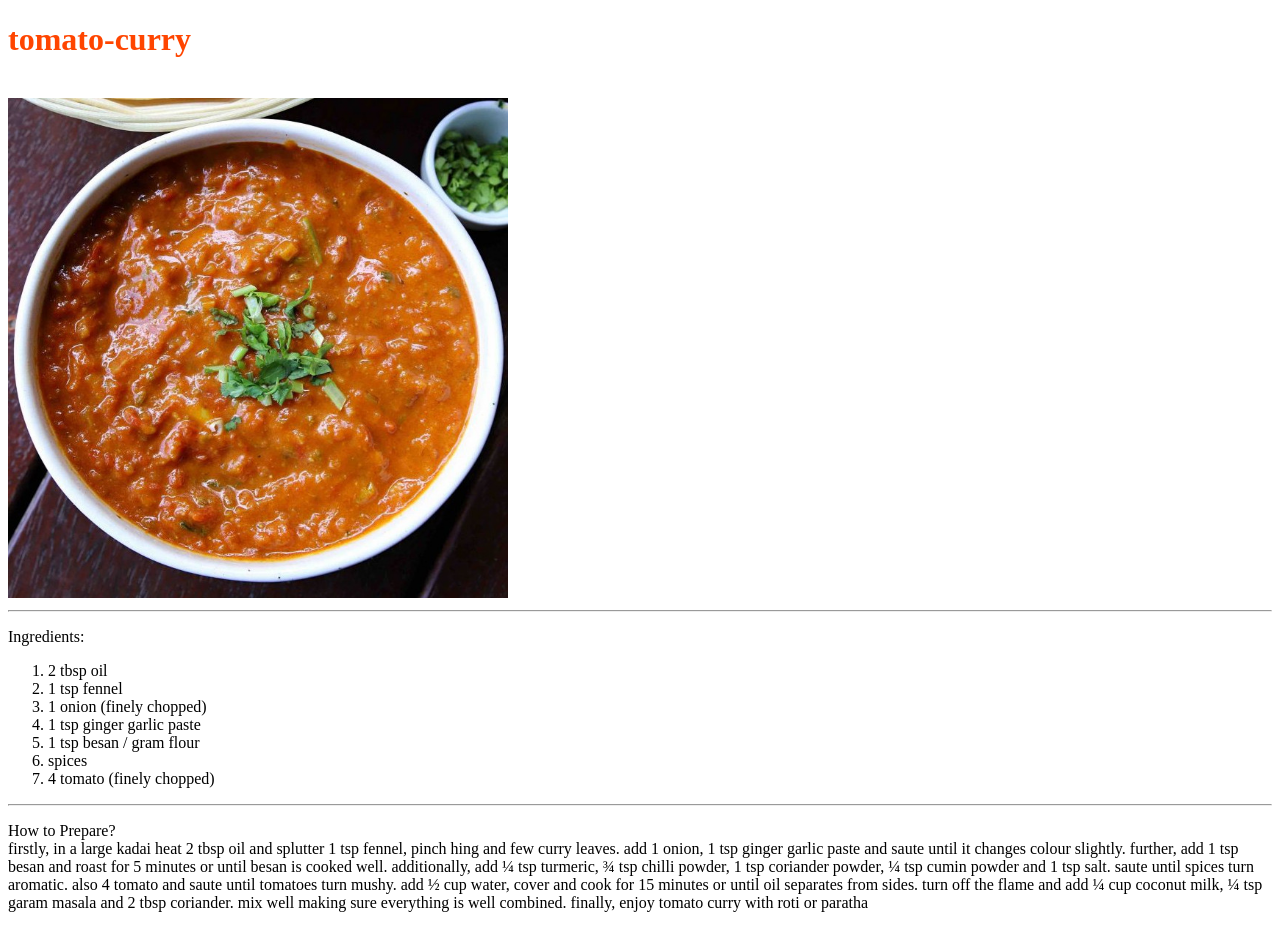
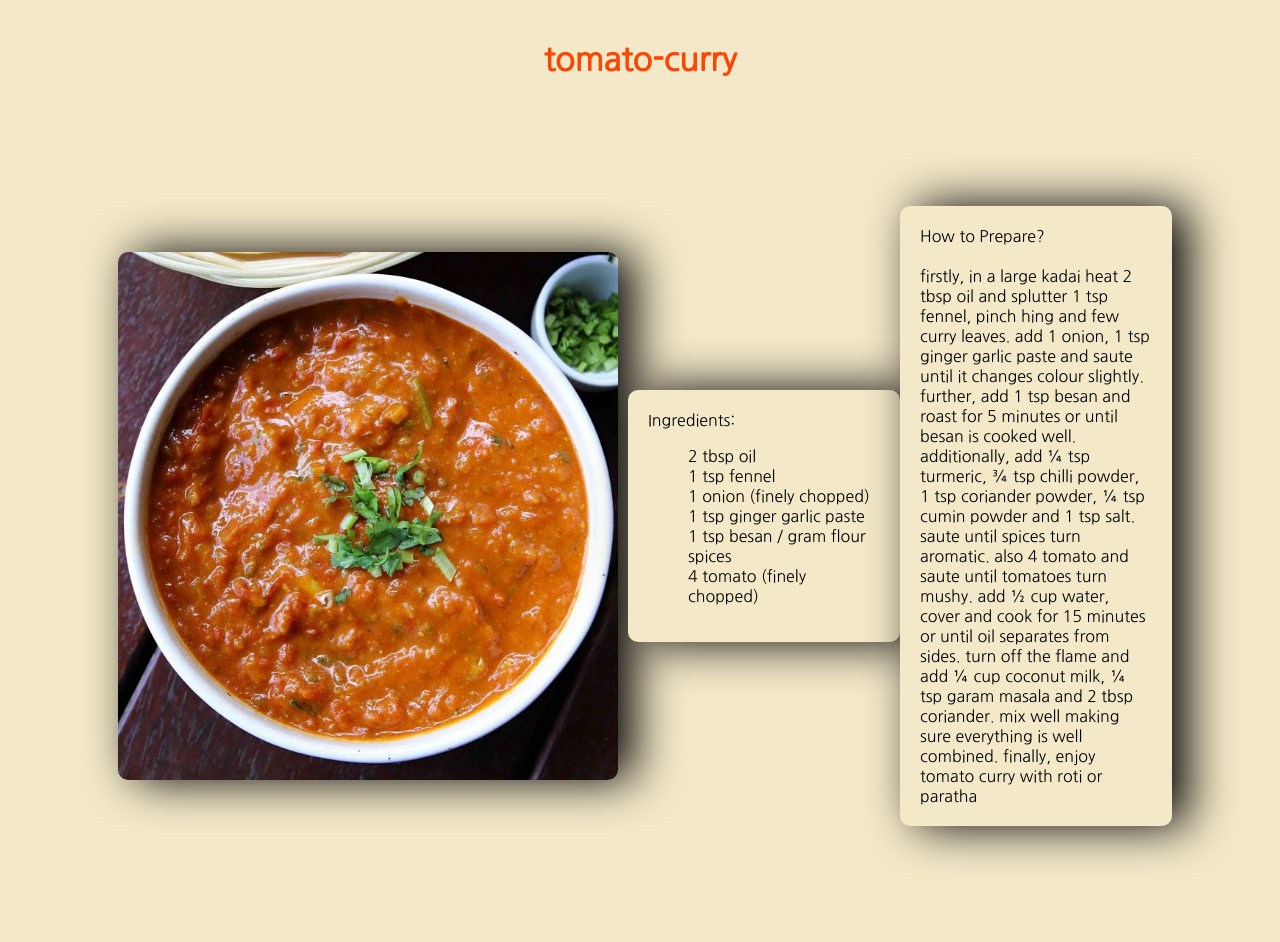
Before and after one commit to Aditi002-holo/odin-recipes, a plain HTML site: page recipes/tomato-curry.html in a window 1280 px wide. Drawn offline with Linux system fonts and the light colour scheme.

Commit message:
added cards and used flexbox :)

```diff
--- a/recipes/tomato-curry.css
+++ b/recipes/tomato-curry.css
@@ -1,3 +1,53 @@
+body {
+    background-color: rgb(243, 233, 201);
+    font-family: 'Nanum Gothic', sans-serif;
+}
+
+.main {
+    display: flex;
+    justify-content: space-around;
+    align-items: center;;
+    margin: 50px;
+    padding: 50px;
+}
+
 .title {
+    border: 0px solid black;
+    border-radius: 5px;
     color: orangered;
+    margin: 30px;
+    padding: 10px;
+    text-align: center;
 }
+
+.flex-card {
+    display: flex;
+    width: 500px;
+    height: auto;
+    background: #fff;
+    margin: 16px auto;
+}
+
+.card {
+    height: auto;
+    width: 500px;
+    background-color: #fff;
+    border-radius: 10px;
+    box-shadow: 1rem 0 3rem #000;
+    /* margin-left: -50px; */
+    transition: 0.4s ease-out;
+    position: relative;
+    left: 0px;
+    padding: 20px;
+    background-color: rgb(243, 233, 201);
+  }
+
+.card.image {
+    padding: 0;
+    margin: 10px;
+}
+
+ul {
+    list-style-type: none;
+    display: block;
+}
--- a/recipes/tomato-curry.html
+++ b/recipes/tomato-curry.html
@@ -5,15 +5,16 @@
     <meta http-equiv="X-UA-Compatible" content="IE=edge">
     <meta name="viewport" content="width=device-width, initial-scale=1.0">
     <title>tomato-curry</title>
-
+    <link href="https://fonts.googleapis.com/css2?family=Nanum+Gothic&display=swap" rel="stylesheet">
     <link rel="stylesheet" href="tomato-curry.css">
 </head>
 <body>
-    <h1 class="title">tomato-curry</h1> <br>
-    <img src="../images/tomato-curry.jpeg" alt="image" width="500px" height="500px"> <hr>
-    <p>
-        Ingredients: <br>
-        <ol>
+    <h1 class="title">tomato-curry</h1>
+    <div class="main">
+            <img class="card image" src="../images/tomato-curry.jpeg" alt="image" width="500px" height="500px">
+            <div class="card">
+                Ingredients:
+                <ul>
                     <li>2 tbsp oil</li>
                     <li>1 tsp fennel</li>
                     <li>1 onion (finely chopped)</li>
@@ -21,10 +22,10 @@
                     <li>1 tsp besan / gram flour</li>
                     <li>spices</li>
                     <li>4 tomato (finely chopped)</li>
-        </ol>
-    </p>
-    <hr>
-    <p> How to Prepare? <br>
+                </ul>
+            </div>
+
+            <p class="card"> How to Prepare? <br> <br>
                 firstly, in a large kadai heat 2 tbsp oil and splutter 1 tsp fennel, pinch hing and few curry leaves.
                 add 1 onion, 1 tsp ginger garlic paste and saute until it changes colour slightly.
                 further, add 1 tsp besan and roast for 5 minutes or until besan is cooked well.
@@ -35,5 +36,9 @@
                 mix well making sure everything is well combined.
                 finally, enjoy tomato curry with roti or paratha
             </p>
+
+        </div>
+    </div>
+
 </body>
 </html>
--- a/style.css
+++ b/style.css
@@ -15,3 +15,35 @@ body {
     text-align: center;
     list-style: none;
   }
+
+.card-parent {
+    display: flex;
+    justify-content: space-evenly;
+    align-items: center;
+    margin: 20px;
+    padding: 10px;
+}
+
+.card {
+    box-shadow: 0 4px 8px 0 rgba(0,0,0,0.2);
+    transition: 0.3s;
+    width: 40%;
+    /* height: 100px;   */
+    padding: 60px;
+    margin: 20px;
+    text-align: center;
+}
+
+.card:hover {
+    box-shadow: 0 8px 16px 0 rgba(0,0,0,0.2);
+  }
+
+a {
+    text-decoration: none;
+    color: black;
+    font-size: 20px;
+}
+
+p {
+    text-align: center;
+}
```
Also changed, not shown: index.html (+15 -7 lines). Lines whose indentation alone changed are shown as unchanged.
